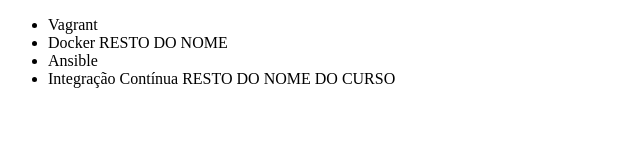
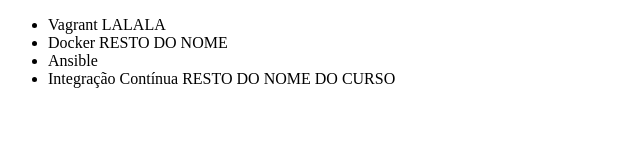
Before and after one commit to kortors/testesolo, a plain HTML site: page index.html in a window 1280 px wide. Shown: the full height of the page, 0-640 px from the left. Drawn offline with Linux system fonts and the light colour scheme.

```diff
--- a/index.html
+++ b/index.html
@@ -6,7 +6,7 @@
 </head>
 <body>
     <ul>
-        <li>Vagrant</li>
+        <li>Vagrant LALALA</li>
         <li>Docker RESTO DO NOME</li>
         <li>Ansible</li>
         <li>Integração Contínua RESTO DO NOME DO CURSO</li>
```
